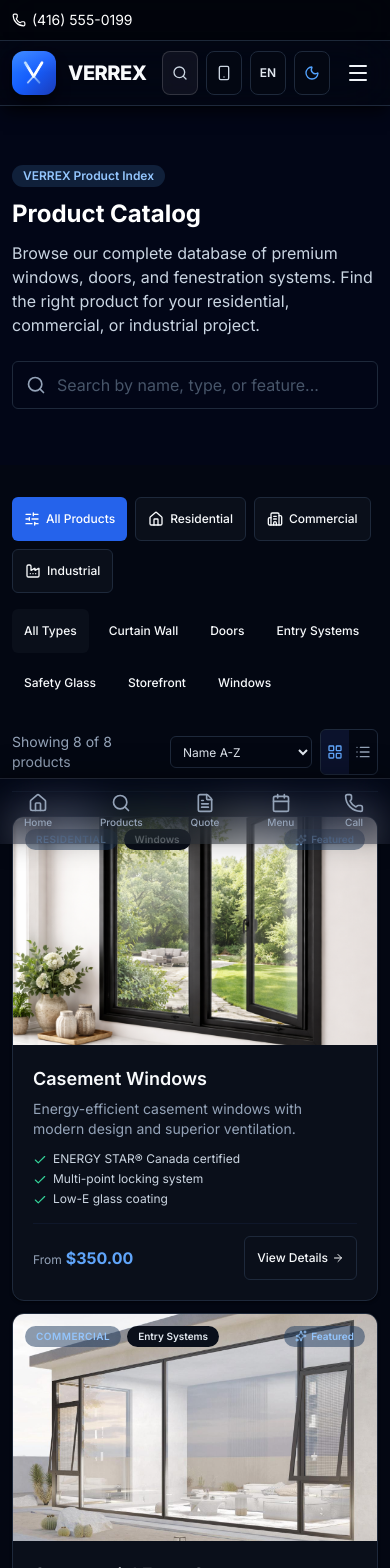
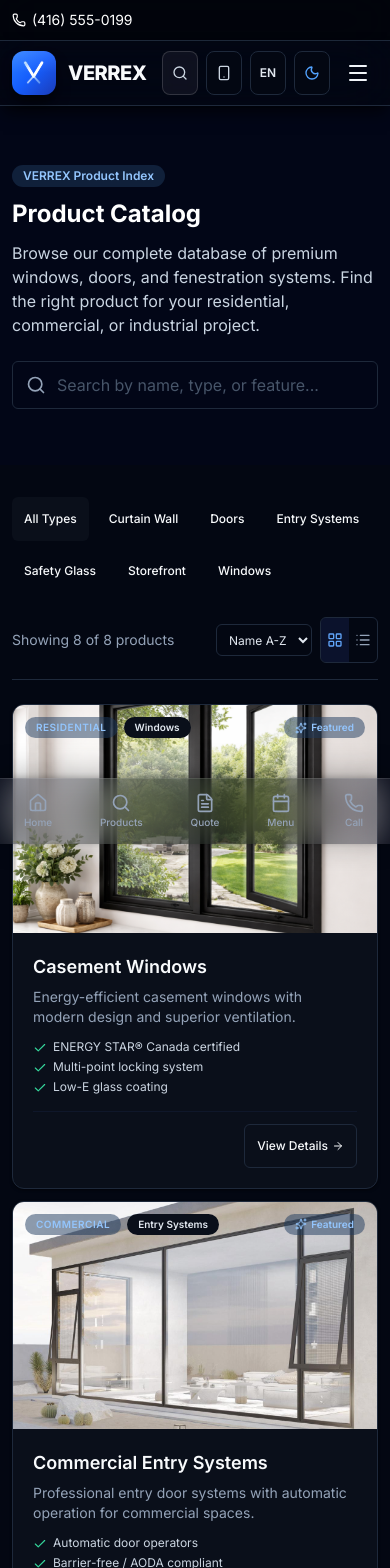
Before and after one commit to OL-Projects/verrex-website, a Next.js app: page /en/catalog in a window 390 px wide. Shown: the top 1568 px of the page. Built offline with nearby package versions, Linux system fonts and the light colour scheme.

Commit message:
refactor: remove pricing and category buttons from Catalog page

```diff
--- a/src/app/[locale]/catalog/page.tsx
+++ b/src/app/[locale]/catalog/page.tsx
@@ -9,39 +9,24 @@ import { Card, CardContent } from "@/components/ui/card"
 import { Badge } from "@/components/ui/badge"
 import { Input } from "@/components/ui/input"
 import { products } from "@/lib/data"
-import { formatCurrency } from "@/lib/utils"
-import { ProductCategory } from "@/types"
 import {
   Search,
   X,
   ArrowRight,
-  ArrowUpDown,
   LayoutGrid,
   List,
-  SlidersHorizontal,
-  Home,
-  Building2,
-  Factory,
   Check,
   Sparkles,
 } from "lucide-react"
 
-type SortOption = "name-asc" | "name-desc" | "price-asc" | "price-desc"
+type SortOption = "name-asc" | "name-desc"
 
 export default function CatalogPage() {
   const t = useTranslations('CatalogPage')
   const [searchQuery, setSearchQuery] = useState("")
-  const [activeCategory, setActiveCategory] = useState<ProductCategory | "all">("all")
   const [activeSubcategory, setActiveSubcategory] = useState<string | "all">("all")
   const [viewMode, setViewMode] = useState<"grid" | "list">("grid")
   const [sortBy, setSortBy] = useState<SortOption>("name-asc")
-
-  const categories: { value: ProductCategory | "all"; label: string; icon: React.ComponentType<{ className?: string }> }[] = [
-    { value: "all", label: t('allCategories'), icon: SlidersHorizontal },
-    { value: "residential", label: t('residential'), icon: Home },
-    { value: "commercial", label: t('commercial'), icon: Building2 },
-    { value: "industrial", label: t('industrial'), icon: Factory },
-  ]
 
   const subcategories = useMemo(() => {
     const subs = [...new Set(products.map(p => p.subcategory))].sort()
@@ -50,30 +35,26 @@ export default function CatalogPage() {
 
   const filteredProducts = useMemo(() => {
     let result = products.filter((product) => {
-      const matchesCategory = activeCategory === "all" || product.category === activeCategory
       const matchesSubcategory = activeSubcategory === "all" || product.subcategory === activeSubcategory
       const matchesSearch = searchQuery === "" ||
         product.name.toLowerCase().includes(searchQuery.toLowerCase()) ||
         product.shortDescription.toLowerCase().includes(searchQuery.toLowerCase()) ||
         product.subcategory.toLowerCase().includes(searchQuery.toLowerCase()) ||
         product.tags.some(tag => tag.toLowerCase().includes(searchQuery.toLowerCase()))
-      return matchesCategory && matchesSubcategory && matchesSearch
+      return matchesSubcategory && matchesSearch
     })
     result.sort((a, b) => {
       switch (sortBy) {
         case "name-asc": return a.name.localeCompare(b.name)
         case "name-desc": return b.name.localeCompare(a.name)
-        case "price-asc": return a.priceRange.min - b.priceRange.min
-        case "price-desc": return b.priceRange.min - a.priceRange.min
         default: return 0
       }
     })
     return result
-  }, [activeCategory, activeSubcategory, searchQuery, sortBy])
+  }, [activeSubcategory, searchQuery, sortBy])
 
   const clearFilters = () => {
     setSearchQuery("")
-    setActiveCategory("all")
     setActiveSubcategory("all")
     setSortBy("name-asc")
   }
@@ -106,25 +87,8 @@ export default function CatalogPage() {
       {/* Filters + Content */}
       <section className="py-8 dark:bg-[#030712]">
         <div className="mx-auto max-w-7xl px-4 sm:px-6 lg:px-8">
-          {/* Filter Bar */}
-          <div className="flex flex-col lg:flex-row gap-4 mb-6">
-            {/* Category Filters */}
-            <div className="flex gap-2 flex-wrap">
-              {categories.map((cat) => (
-                <Button
-                  key={cat.value}
-                  variant={activeCategory === cat.value ? "primary" : "outline"}
-                  size="sm"
-                  onClick={() => { setActiveCategory(cat.value); setActiveSubcategory("all") }}
-                  className="gap-1.5"
-                >
-                  <cat.icon className="h-4 w-4" />
-                  {cat.label}
-                </Button>
-              ))}
-            </div>
-            {/* Subcategory Filters */}
-            <div className="flex gap-2 flex-wrap">
+          {/* Type Filters */}
+          <div className="flex gap-2 flex-wrap mb-6">
             {subcategories.map((sub) => (
               <Button
                 key={sub.value}
@@ -136,7 +100,6 @@ export default function CatalogPage() {
                 {sub.label}
               </Button>
             ))}
-            </div>
           </div>
 
           {/* Toolbar: Results count + Sort + View Toggle */}
@@ -152,8 +115,6 @@ export default function CatalogPage() {
               >
                 <option value="name-asc">{t('sortNameAsc')}</option>
                 <option value="name-desc">{t('sortNameDesc')}</option>
-                <option value="price-asc">{t('sortPriceAsc')}</option>
-                <option value="price-desc">{t('sortPriceDesc')}</option>
               </select>
               <div className="flex border border-slate-200 dark:border-slate-700 rounded-md overflow-hidden">
                 <button
@@ -178,7 +139,6 @@ export default function CatalogPage() {
               <div className="grid grid-cols-1 md:grid-cols-2 xl:grid-cols-3 gap-6">
                 {filteredProducts.map((product) => (
                   <Card key={product.id} className="group h-full hover:shadow-lg transition-all duration-300 hover:-translate-y-1 overflow-hidden">
-                    {/* Image */}
                     <div className="relative aspect-[16/10] bg-gradient-to-br from-slate-100 to-slate-200 dark:from-[#0a0f1a] dark:to-[#060b14] overflow-hidden">
                       <Image
                         src={product.images[0]}
@@ -204,7 +164,6 @@ export default function CatalogPage() {
                       <p className="mt-1.5 text-sm text-slate-500 dark:text-slate-400 line-clamp-2">
                         {product.shortDescription}
                       </p>
-                      {/* Key Features */}
                       <ul className="mt-3 space-y-1">
                         {product.features.slice(0, 3).map((f, i) => (
                           <li key={i} className="flex items-start gap-1.5 text-xs text-slate-600 dark:text-slate-400">
@@ -213,14 +172,7 @@ export default function CatalogPage() {
                           </li>
                         ))}
                       </ul>
-                      {/* Price + Actions */}
-                      <div className="mt-4 pt-3 border-t border-slate-100 dark:border-slate-800 flex items-center justify-between">
-                        <div>
-                          <span className="text-xs text-slate-400">{t('from')}</span>
-                          <span className="ml-1 text-base font-bold text-blue-600 dark:text-blue-400">
-                            {formatCurrency(product.priceRange.min)}
-                          </span>
-                        </div>
+                      <div className="mt-4 pt-3 border-t border-slate-100 dark:border-slate-800 flex items-center justify-end">
                         <IntlLink href={`/products/${product.id}`}>
                           <Button variant="outline" size="sm" className="gap-1 text-xs">
                             {t('viewDetails')} <ArrowRight className="h-3 w-3" />
@@ -232,7 +184,6 @@ export default function CatalogPage() {
                 ))}
               </div>
             ) : (
-              /* List View */
               <div className="space-y-3">
                 {filteredProducts.map((product) => (
                   <IntlLink key={product.id} href={`/products/${product.id}`}>
@@ -248,10 +199,6 @@ export default function CatalogPage() {
                         </div>
                         <p className="text-sm text-slate-500 dark:text-slate-400 line-clamp-1">{product.shortDescription}</p>
                       </div>
-                      <div className="text-right shrink-0 hidden sm:block">
-                        <span className="text-xs text-slate-400">{t('from')}</span>
-                        <p className="font-bold text-blue-600 dark:text-blue-400">{formatCurrency(product.priceRange.min)}</p>
-                      </div>
                       <ArrowRight className="h-4 w-4 text-slate-300 group-hover:text-blue-500 shrink-0 transition-colors" />
                     </div>
                   </IntlLink>
@@ -259,7 +206,6 @@ export default function CatalogPage() {
               </div>
             )
           ) : (
-            /* Empty State */
             <div className="text-center py-20">
               <div className="h-16 w-16 mx-auto bg-slate-100 dark:bg-slate-800 rounded-full flex items-center justify-center mb-4">
                 <Search className="h-8 w-8 text-slate-400" />
```
Lines whose indentation alone changed are shown as unchanged.
